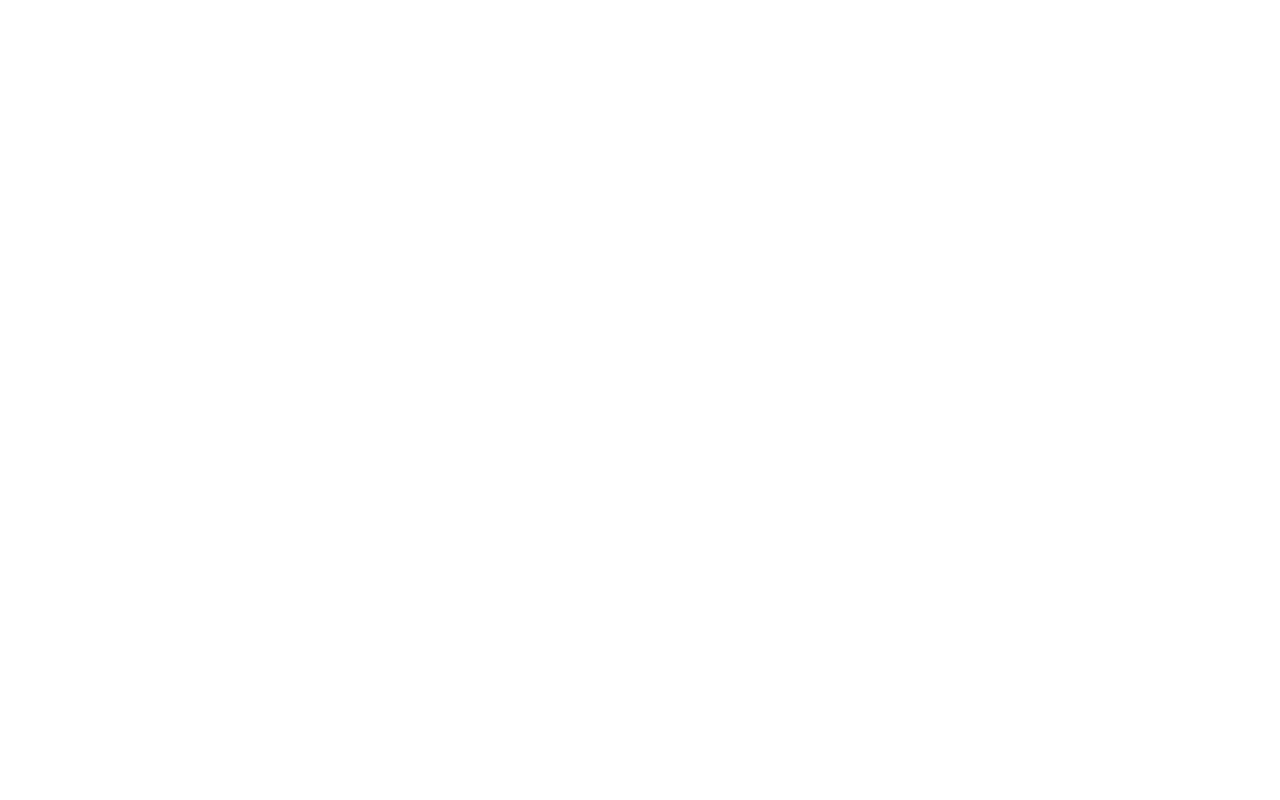
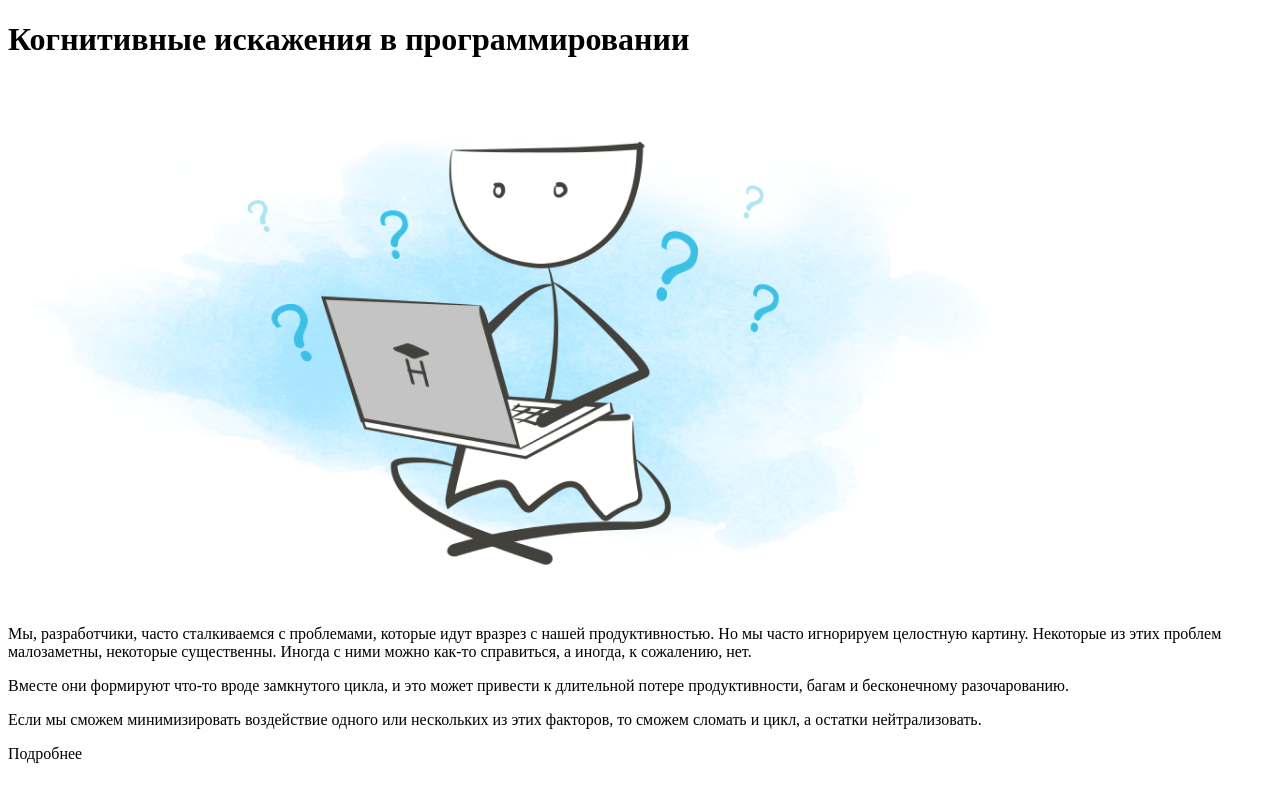
Before and after one commit to SunMeve/layout-designer-project-lvl1, a website: page src/index.html in a window 1280 px wide. Drawn offline with Linux system fonts and the light colour scheme.

Commit message:
Add header

```diff
--- a/src/index.html
+++ b/src/index.html
@@ -9,6 +9,26 @@
     <link rel="stylesheet" href="styles/style.css">
 </head>
 <body>
-
+    <head>
+        <h1>Когнитивные искажения в программировании</h1>
+        <img src="img/header_img.png">
+        <p>Мы, разработчики, часто сталкиваемся с проблемами,
+            которые идут вразрез с нашей продуктивностью.
+            Но мы часто игнорируем целостную картину.
+            Некоторые из этих проблем малозаметны, некоторые
+            существенны. Иногда с ними можно как-то справиться,
+            а иногда, к сожалению, нет.
+        </p>
+        <p>
+            Вместе они формируют что-то вроде замкнутого цикла,
+            и это может привести к длительной потере продуктивности,
+            багам и бесконечному разочарованию.
+        </p>
+        <p>
+            Если мы сможем минимизировать воздействие одного или нескольких
+            из этих факторов, то сможем сломать и цикл, а остатки нейтрализовать.
+        </p>
+        <div>Подробнее</div>
+    </head>
 </body>
 </html>
```
Also changed, not shown: src/img/header_img.png (added).
